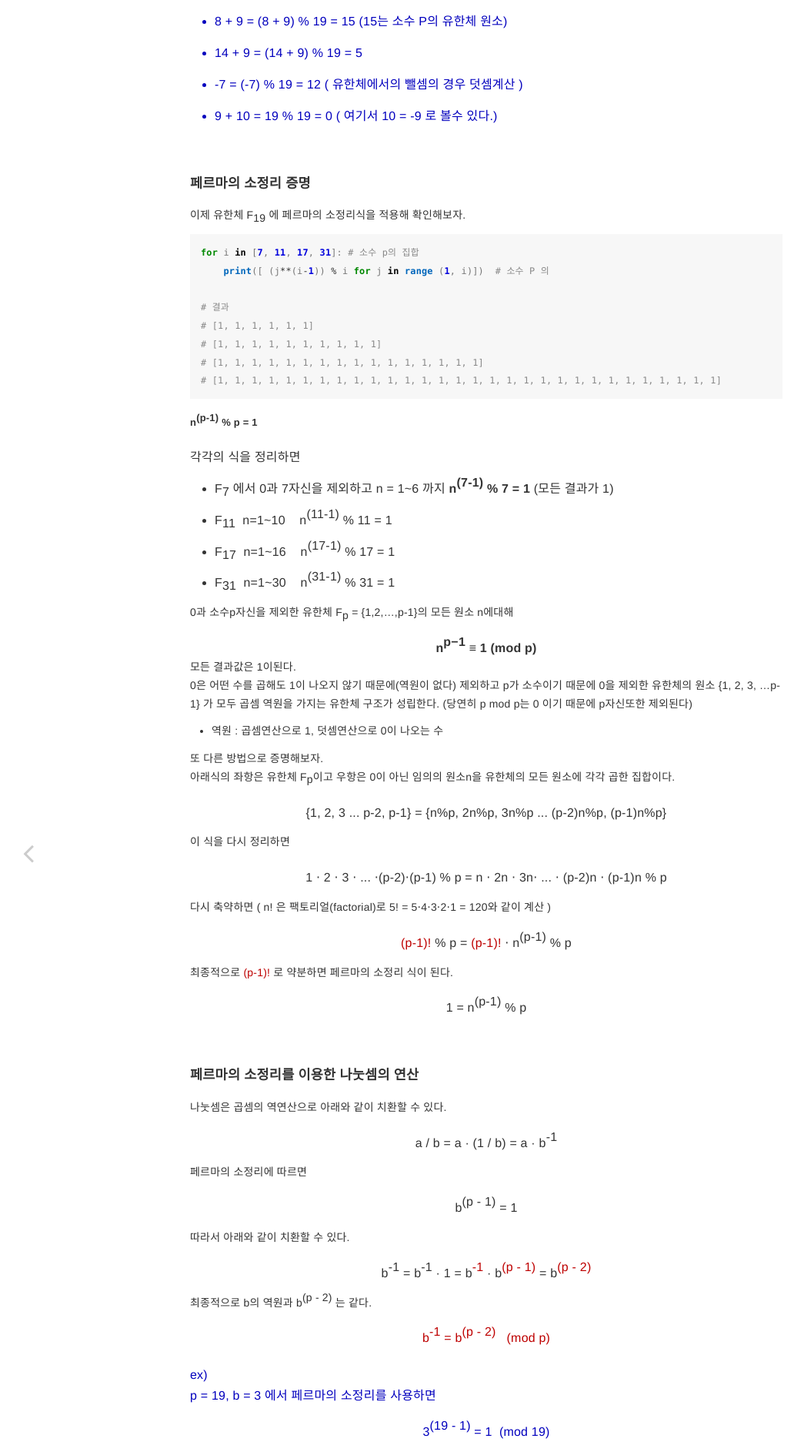
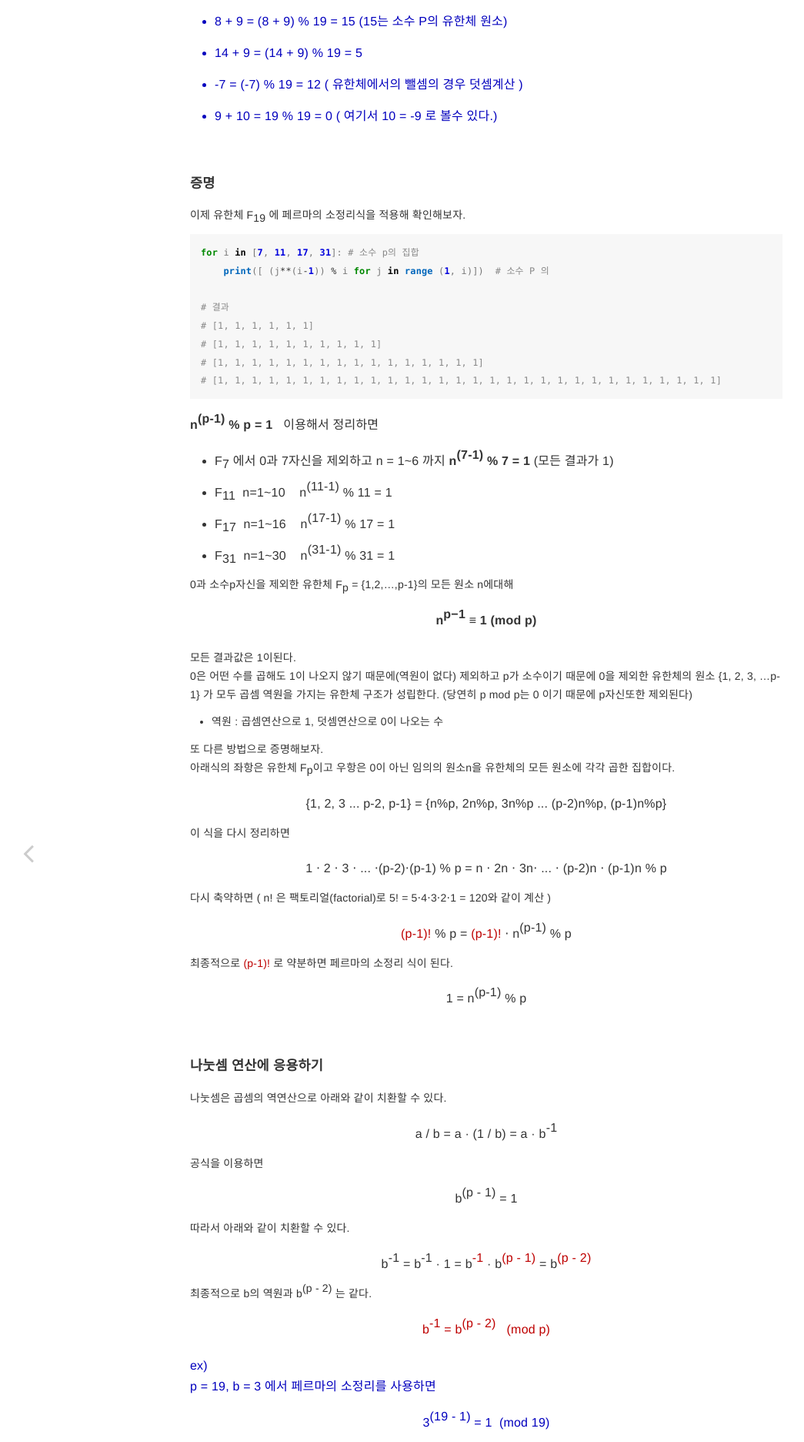
Before and after one commit to nicemiro/nicemiro.github.io, a Jekyll site: the page built from _posts/blockChain/2025-09-21-blockChainBasic01.md, in a window 1280 px wide. Shown: the part 1124-2997 px from the top of the page at 77% size, without its empty margins (8-1053 px from the left). Built offline with Jekyll 4.4.1, drawn with Linux system fonts in a browser that asks for light colours; some of the changed text lies outside the part shown.

Commit message:
fix: blockChainBasic01.md

````diff
--- a/_posts/blockChain/2025-09-21-blockChainBasic01.md
+++ b/_posts/blockChain/2025-09-21-blockChainBasic01.md
@@ -62,7 +62,7 @@
 </div>
 <br>
 
-#### 페르마의 소정리 증명
+#### 증명
 <p>이제 유한체 F<sub>19</sub> 에 페르마의 소정리식을 적용해 확인해보자.</p>
 
 ```python
@@ -75,12 +75,11 @@
 # [1, 1, 1, 1, 1, 1, 1, 1, 1, 1, 1, 1, 1, 1, 1, 1]
 # [1, 1, 1, 1, 1, 1, 1, 1, 1, 1, 1, 1, 1, 1, 1, 1, 1, 1, 1, 1, 1, 1, 1, 1, 1, 1, 1, 1, 1, 1]
 ```
-<div class="formula_01" style="text-align: left; font-size: small; margin-top: 20px;">
-  <b >n<sup>(p-1)</sup> % p = 1 </b>
+<div class="formula_01" style="text-align: left; font-size: medium; margin-top: 20px;">
+  <p><b >n<sup>(p-1)</sup> % p = 1 </b> &nbsp;  이용해서 정리하면 </p>
 </div>
 
 <div class="formula_01" style="text-align: left; font-size: medium; margin-top: 20px;">
-  <p>각각의 식을 정리하면 </p>
     <ul>
       <li><p>F<sub>7</sub> 에서 0과 7자신을 제외하고 n = 1~6 까지 <b>n<sup>(7-1)</sup> % 7 = 1 </b> (모든 결과가 1)</p></li>
       <li><p>F<sub>11</sub>&nbsp; n=1~10 &nbsp;&nbsp; n<sup>(11-1)</sup> % 11 = 1 </p></li>
@@ -93,6 +92,7 @@
 <div class="formula_01" style="text-align: center; font-size: medium; margin-top: 20px;">
 <b> n<sup>p−1</sup> ≡ 1 (mod p) </b>
 </div>
+<br>
 모든 결과값은 1이된다.
 0은 어떤 수를 곱해도 1이 나오지 않기 때문에(역원이 없다) 제외하고 p가 소수이기 때문에 0을 제외한 유한체의 원소 {1, 2, 3, ...p-1} 가 모두 곱셈 역원을 가지는 유한체 구조가 성립한다. (당연히 p mod p는 0 이기 때문에 p자신또한 제외된다)
 <ul>
@@ -121,14 +121,14 @@
 </div>
 <br>
 
-#### 페르마의 소정리를 이용한 나눗셈의 연산
+#### 나눗셈 연산에 응용하기
 
 나눗셈은 곱셈의 역연산으로 아래와 같이 치환할 수 있다.
 <div class="formula_01" style="text-align: center; font-size: medium; margin-top: 20px;">
 <p>a / b = a · (1 / b) = a · b<sup>-1</sup></p>
 </div>
 
-페르마의 소정리에 따르면
+공식을 이용하면
 <div class="formula_01" style="text-align: center; font-size: medium; margin-top: 20px;">
 <p>b<sup>(p - 1)</sup> = 1</p>
 </div>
@@ -167,7 +167,7 @@
 
 모듈러연산에서 곱셈의 역원을 구하는 위의 방법을 사용하면 <b style="color : #be0000;">음의 지수를 양의 지수로 바꿀 수 있다.<b>
 
-페르마의 소정리를 이용해 나눗셈을 곱셈연산으로 치환해보자.
+아래 예시의 나눗셈을 곱셈연산으로 치환해보자.
 <div class="formula_01" style="text-align: left; font-size: medium; margin-top: 20px;">
 ex) F<sub>31</sub><br>
   <ul>
@@ -199,3 +199,13 @@
   </ul>
 </div>
 <br>
+
+#### 정리
+F<sub>p</sub> = {1, 2, 3...p-1} 유한체 소수p와 서로소관계인 n 사이에 다음의 관계가 성립한다.
+<div class="formula_01" style="text-align: center; font-size: medium; margin-top: 20px;">
+  <b >n<sup>(p-1)</sup> = 1  &nbsp; (mod p)</b>
+</div>
+
+<div class="formula_01" style="text-align: center; font-size: medium; margin-top: 20px;">
+  <b >n<sup>(p - 2)</sup> = n<sup>-1</sup> &nbsp; (mod p)</b>
+</div>
````
